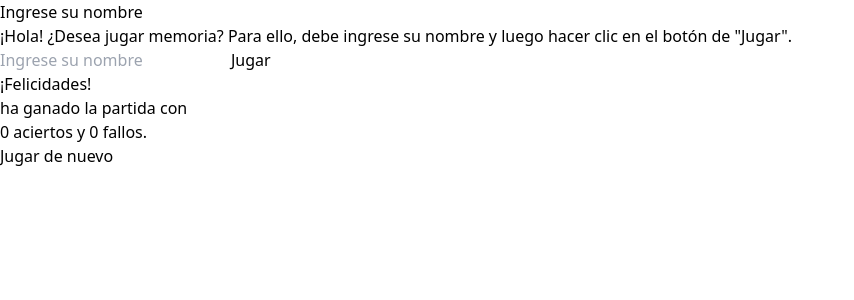
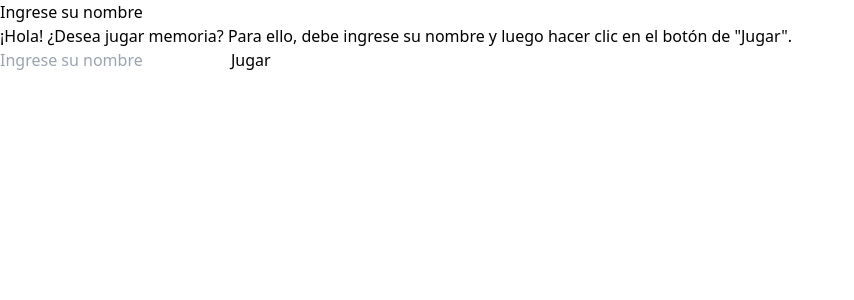
Before and after one commit to ransilad/memory-game, a React app: page / in a window 1280 px wide. Shown: the top 300 px of the page, without its empty margins (0-854 px from the left). Built offline with nearby package versions, Linux system fonts and the light colour scheme; the HTML template or start-up script is replaced by a standard one.

Commit message:
Add confetti effect on victory and update victory conditions; enhance dependencies with canvas-confetti package integration

```diff
--- a/package.json
+++ b/package.json
@@ -10,12 +10,14 @@
     "preview": "vite preview"
   },
   "dependencies": {
+    "canvas-confetti": "1.9.3",
     "react": "18.3.1",
     "react-dom": "18.3.1",
     "zustand": "5.0.1"
   },
   "devDependencies": {
     "@eslint/js": "9.15.0",
+    "@types/canvas-confetti": "1.6.4",
     "@types/react": "18.3.12",
     "@types/react-dom": "18.3.1",
     "@vitejs/plugin-react-swc": "3.7.1",
--- a/src/App.tsx
+++ b/src/App.tsx
@@ -4,11 +4,11 @@ import VictoryScreen from './components/VictoryScreen'
 import { useGameStore } from './store'
 
 function App() {
-  const { gameStarted, cards } = useGameStore()
+  const { gameStarted, cards, matches } = useGameStore()
   return (
     <>
       {gameStarted ? <GameBoard /> : <StartScreen />}
-      {cards.every((card) => card.isFound) && <VictoryScreen />}
+      {matches!== 0 && matches === (cards.length / 2) && <VictoryScreen />}
     </>
   )
 }
--- a/src/components/VictoryScreen.tsx
+++ b/src/components/VictoryScreen.tsx
@@ -1,7 +1,13 @@
+import { useEffect } from 'react'
 import { useGameStore } from '../store'
+import confetti from 'canvas-confetti'
 
 const VictoryScreen = () => {
   const { playerName, matches, errors, playAgain } = useGameStore()
+
+  useEffect(() => {
+    confetti()
+  }, [])
 
   return (
     <div className="flex flex-col items-center justify-center px-4 absolute inset-0 bg-zinc-950/80 backdrop-blur-sm z-10">
```
